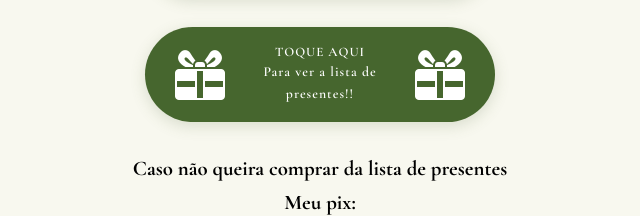
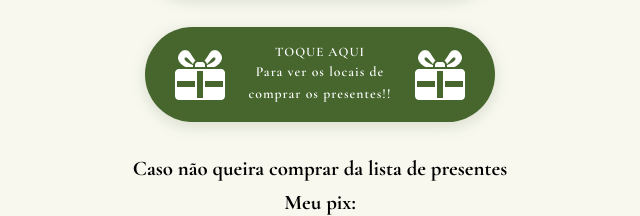
Before and after one commit to MateusCarvalho-js/casamento-Thiffanny-Jeffeerson, a website built with Vite: page index.html in a window 1280 px wide. Shown: the part 7010-7226 px from the top of the page, 320-960 px from the left. Built offline with nearby package versions, Linux system fonts and the light colour scheme.

Commit message:
tudo certo

```diff
--- a/index.html
+++ b/index.html
@@ -125,7 +125,7 @@
         <img src="public/presentIcon.png" alt="icone de presentes">
         <div class="flex flex-col">
           <p class="btn-text font-semibold">TOQUE AQUI</p>
-          <p class="text-info">Para ver a lista de presentes!!</p>
+          <p class="text-info">Para ver os locais de comprar os presentes!!</p>
         </div>
         <img src="public/presentIcon.png" alt="icone de presentes">
       </a>
```
